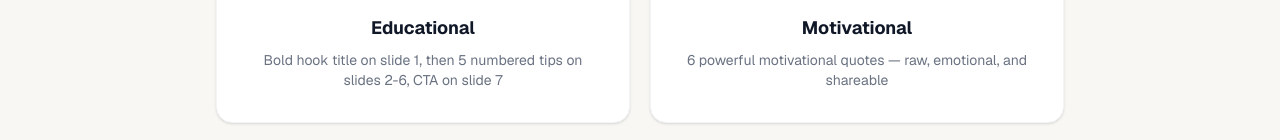
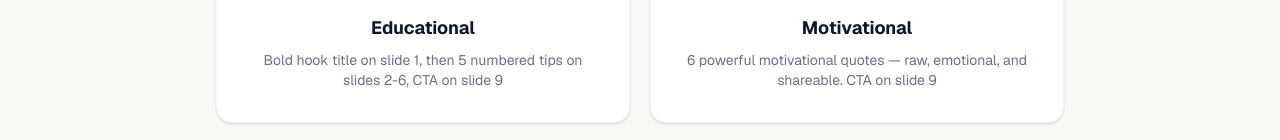
Before and after one commit to caitlinner/CarouselGenerator, a Next.js app: page /create in a window 1280 px wide. Shown: the part 433-573 px from the top of the page. Built offline with nearby package versions, Linux system fonts and the light colour scheme.

Commit message:
fix: update text style descriptions — CTA on slide 9

```diff
--- a/src/app/create/page.tsx
+++ b/src/app/create/page.tsx
@@ -16,8 +16,8 @@ const NICHE_LABELS: Record<string, string> = {
 };
 
 const TEXT_STYLES = [
-  { id: 'educational', emoji: '📚', label: 'Educational', desc: 'Bold hook title on slide 1, then 5 numbered tips on slides 2-6, CTA on slide 7', preview: 'linear-gradient(135deg, #4A1A8A 0%, #8B5DC8 100%)' },
-  { id: 'motivational', emoji: '💪', label: 'Motivational', desc: '6 powerful motivational quotes — raw, emotional, and shareable', preview: 'linear-gradient(135deg, #F5A623 0%, #FF6B6B 100%)' },
+  { id: 'educational', emoji: '📚', label: 'Educational', desc: 'Bold hook title on slide 1, then 5 numbered tips on slides 2-6, CTA on slide 9', preview: 'linear-gradient(135deg, #4A1A8A 0%, #8B5DC8 100%)' },
+  { id: 'motivational', emoji: '💪', label: 'Motivational', desc: '6 powerful motivational quotes — raw, emotional, and shareable. CTA on slide 9', preview: 'linear-gradient(135deg, #F5A623 0%, #FF6B6B 100%)' },
 ];
 
 const IMAGE_STYLES = [
```
